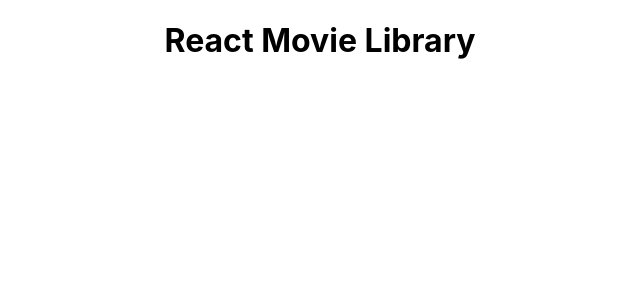
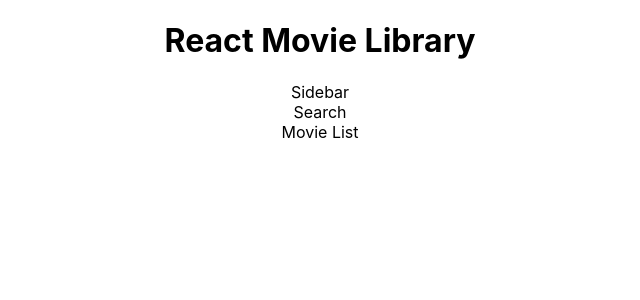
Before and after one commit to fabcodingzest/React-Movie-Library, a React (Create React App) app: page / in a window 1280 px wide. Shown: the top 300 px of the page, without its empty margins (320-960 px from the left). Built offline with nearby package versions, Linux system fonts and the light colour scheme.

Commit message:
Added few components (not coded yet)

```diff
--- a/src/App.js
+++ b/src/App.js
@@ -1,9 +1,15 @@
 import "./App.css";
+import MovieList from "./components/MovieList";
+import Search from "./components/Search";
+import Sidebar from "./components/Sidebar";
 
 function App() {
   return (
     <div className="App">
       <h1>React Movie Library</h1>
+      <Sidebar />
+      <Search />
+      <MovieList />
     </div>
   );
 }
--- /dev/null
+++ b/src/components/Movie.js
@@ -0,0 +1,6 @@
+import React from "react";
+
+function Movie() {
+  return <div>Movie</div>;
+}
+export default Movie;
--- /dev/null
+++ b/src/components/MovieList.js
@@ -0,0 +1,6 @@
+import React from "react";
+
+function MovieList() {
+  return <div>Movie List</div>;
+}
+export default MovieList;
--- /dev/null
+++ b/src/components/Search.js
@@ -0,0 +1,6 @@
+import React from "react";
+
+function Search() {
+  return <div>Search</div>;
+}
+export default Search;
--- /dev/null
+++ b/src/components/Sidebar.js
@@ -0,0 +1,6 @@
+import React from "react";
+
+function Sidebar() {
+  return <div>Sidebar</div>;
+}
+export default Sidebar;
```
